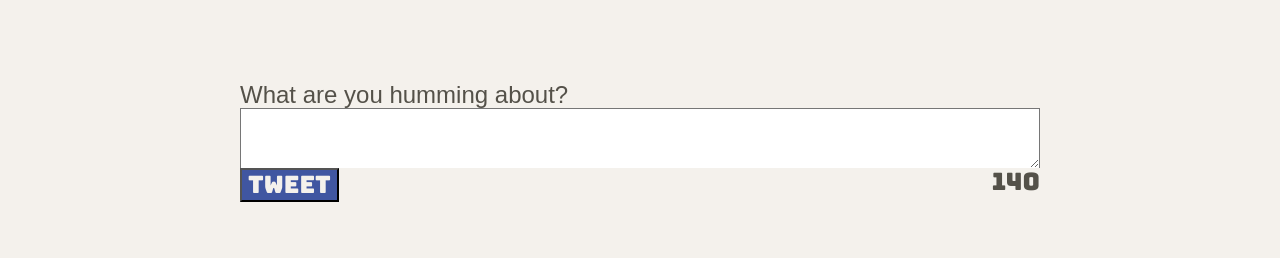
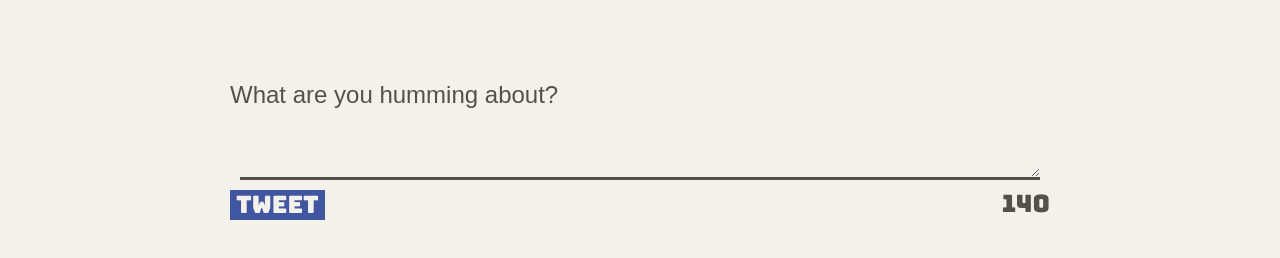
Before and after one commit to oliviacowan/tweeter-template, a website: page public/index.html in a window 1280 px wide. Shown: the part 522-780 px from the top of the page. Drawn offline with nearby package versions, Linux system fonts and the light colour scheme.

Commit message:
add new tweet form and styling

```diff
--- a/public/index.html
+++ b/public/index.html
@@ -60,11 +60,11 @@
   <main class="container">
     <section class="new-tweet">
 
-      <form action="/tweets/" method="POST">
+      <form action="/tweets" method="POST">
         <label for="tweet-text">What are you humming about?</label>
         <textarea name="text" id="tweet-text"></textarea>
         <div class=tweetandcount>
-          <button type="submit">Tweet</button>
+          <button type="submit"value="submit">Tweet</button>
           <output name="counter" class="counter" for="tweet-text">140</output>
         </div>
       </form>
--- a/public/styles/new-tweet.css
+++ b/public/styles/new-tweet.css
@@ -3,15 +3,20 @@ section {
   font-family: 'Source Sans Pro 600', sans-serif;
   display: flex;
   /* align-items: center; */
+  flex-direction: column;
   justify-content: center;
 }
 
 textarea {
-  font-family: 'Bungee', sans-serif;
+  font-family: 'Source Sans Pro 600', sans-serif;
+  color: #545149;
   display: flex;
+  margin: 10px;
   justify-content: center;
-  /* align-items: center; */
   width: 800px;
+  border: hidden;
+  background-color: #f4f1ec;
+  border-bottom-style: solid;
 }
 .tweetandcount {
   font-family: 'Bungee', sans-serif;
@@ -21,14 +26,6 @@ textarea {
 
 button {
   color: #f4f1ec;
-  background-color: #4056A1 ;
+  background-color: #4056A1;
+  border: hidden;
 }
-
-textarea {
-  /* background-color: #f4f1ec; */
-  border-bottom: #545149;
-
-
-  /* color: #f4f1ec; */
-  /* border: gold; */
-}
--- a/server/data-files/initial-tweets.json
+++ b/server/data-files/initial-tweets.json
@@ -8,7 +8,7 @@
     "content": {
       "text": "If I have seen further it is by standing on the shoulders of giants"
     },
-    "created_at": 1643475728919
+    "created_at": 1643516460170
   },
   {
     "user": {
@@ -19,6 +19,6 @@
     "content": {
       "text": "Je pense , donc je suis"
     },
-    "created_at": 1643562128919
+    "created_at": 1643602860170
   }
 ]
```
